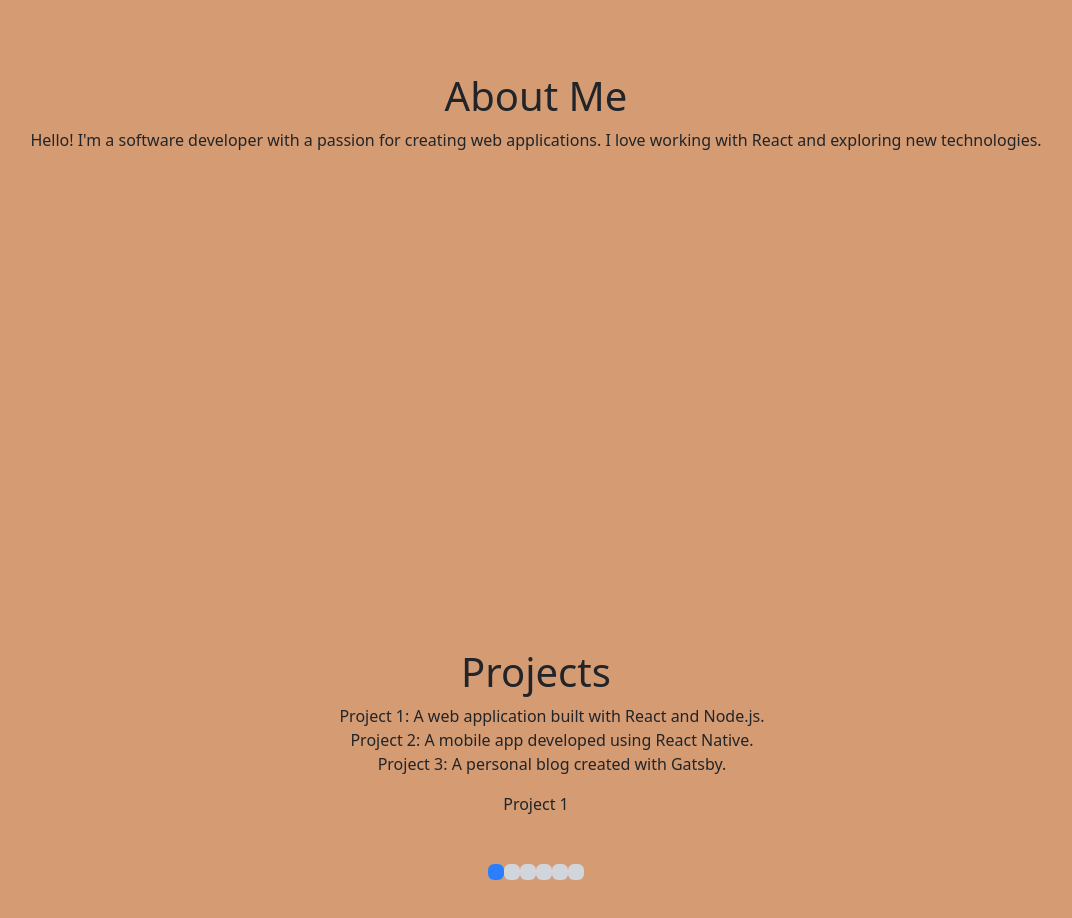
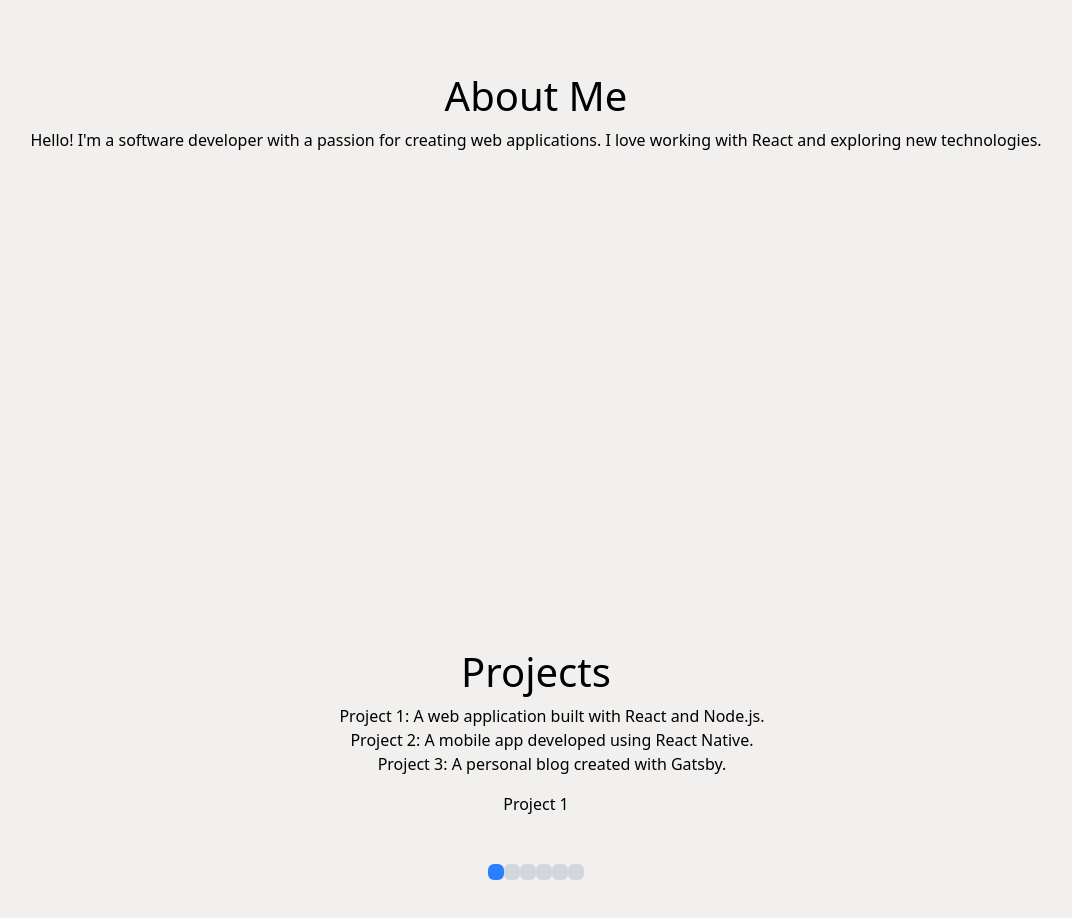
Before and after one commit to danielho774/portfolio, a React (Vite) app in the folder my-app/: page / in a window 1280 px wide. Shown: the part 280-1198 px from the top of the page, without its empty margins (104-1176 px from the left). Built offline with nearby package versions, Linux system fonts and the light colour scheme.

Commit message:
Added smooth transition when on the projects page

```diff
--- a/my-app/src/App.jsx
+++ b/my-app/src/App.jsx
@@ -6,7 +6,7 @@ import Projects from './pages/Projects.jsx'
 import Resume from './pages/Resume.jsx'
 
 function App() {
-  const [scrolled, setScrolled] = useState(false);
+  const [InProjects, setInProjects] = useState(false);
 
   // create an event listener to change the background color of the main div based on scroll position
   useEffect(() => {
@@ -15,9 +15,9 @@ function App() {
       const currentScrollTop = window.pageYOffset || document.documentElement.scrollTop;
       const halfpage = window.innerHeight / 2;
       if (currentScrollTop >= halfpage && currentScrollTop <= halfpage * 3) {
-      setScrolled(true);
+      setInProjects(true);
       } else {
-      setScrolled(false);
+      setInProjects(false);
       }
     };
 
@@ -29,10 +29,10 @@ function App() {
   }, []);
 
   return (
-    <div className={`transition-all ${scrolled ? 'inverted' : ''} relative m-0 m-auto w-full overflow-x-hidden`}>
-      <AboutMe className={` text-center h-screen w-full flex flex-col justify-center items-center text-center snap static`}/>
+    <div className={`relative m-0 m-auto w-full overflow-x-hidden ${InProjects ? 'inverted' : 'normal'}`}>
+      <AboutMe className={`text-(--text-color)`}/>
       <Projects />
-      <Resume />
+      <Resume className={`text-(--text-color)`}/>
       <div className="footer text-center">
         <p>© 2023 My Portfolio</p>
       </div>
--- a/my-app/src/components/SnapScrollCarousel.jsx
+++ b/my-app/src/components/SnapScrollCarousel.jsx
@@ -102,8 +102,8 @@ const SnapScrollCarousel = ({ children, className = '' }) => {
 
           return (
             <div
-              className={`snap-item flex-shrink-0 snap-center transition-all duration-300 ${
-                isActive ? 'snap-center w-full opacity-100' : 'w-0 opacity-0'
+              className={`snap-x-item flex-shrink-0 snap-center transition-all duration-300 ${
+                isActive ? 'snap-x-center w-full opacity-100' : 'w-0 opacity-0'
               }`}
             >
               {child}
--- a/my-app/src/index.css
+++ b/my-app/src/index.css
@@ -2,7 +2,7 @@
 
 
 :root {
-  --bg-color: #D59B73;
+  --bg-color: #f2f0ef;
   --text-color: #000000;
 
   font-family: system-ui, Avenir, Helvetica, Arial, sans-serif;
@@ -35,9 +35,16 @@ h1 {
   line-height: 1.1;
 }
 
+.normal {
+  color: var(--text-color);
+  background-color: var(--bg-color);
+  transition: background-color 2s ease;
+}
+
 .inverted {
-  color: var(--bg-color) !important;
-  background-color: var(--text-color) !important;
+  color: var(--bg-color);
+  background-color: var(--text-color);
+  transition: background-color 2s ease;
 }
 
 /* @media (prefers-color-scheme: light) {
--- a/my-app/src/pages/AboutMe.jsx
+++ b/my-app/src/pages/AboutMe.jsx
@@ -4,7 +4,7 @@ import 'bootstrap/dist/css/bootstrap.css';
 
 const AboutMe = ({ className = '' }) => {
     return (
-        <div className={`about-me container ${className}`}>
+        <div className={`about-me text-center h-screen w-full flex flex-col justify-center text-center ${className}`}>
             <h1>About Me</h1>
             <p>
                 Hello! I'm a software developer with a passion for creating web applications. I love working with React and exploring new technologies.
```
